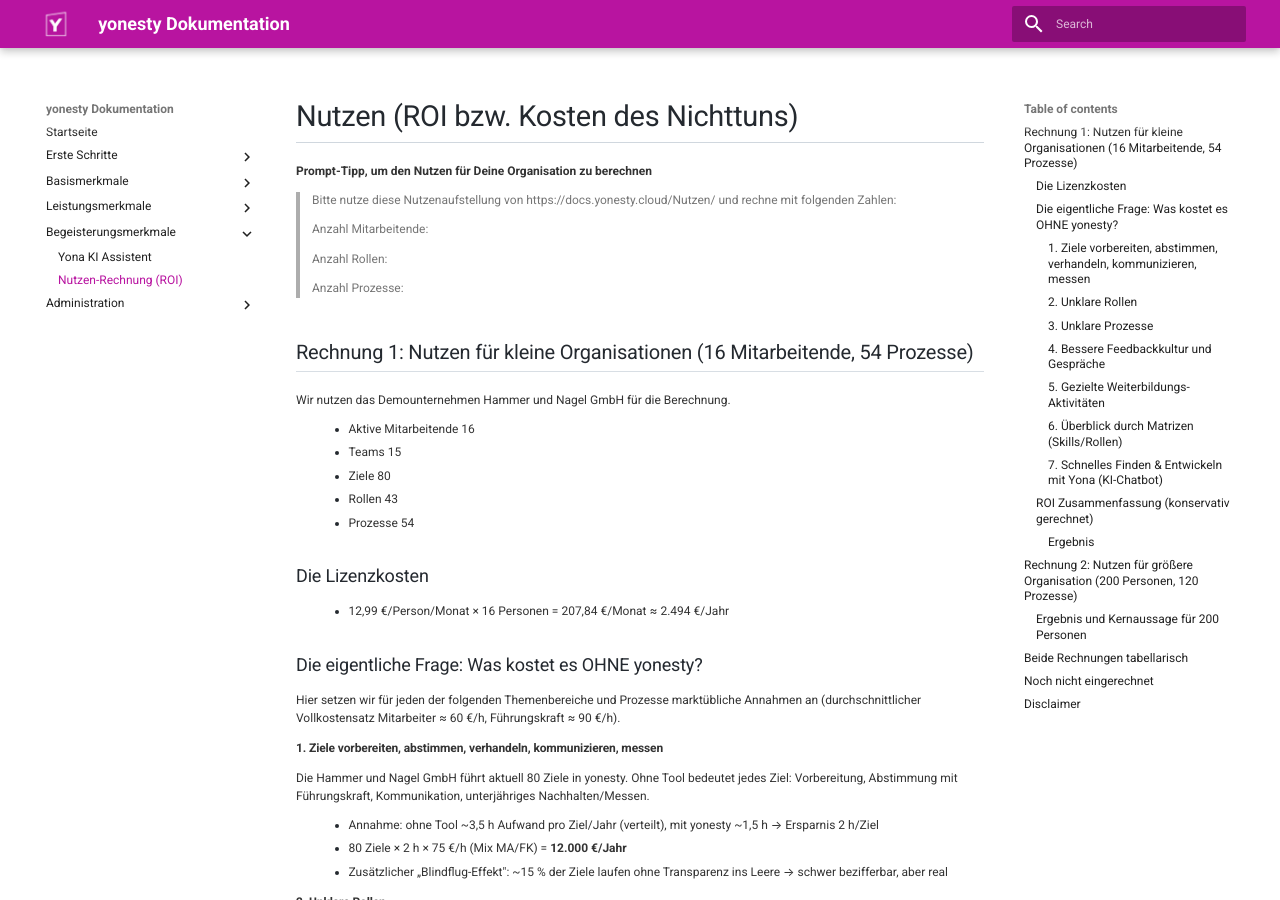
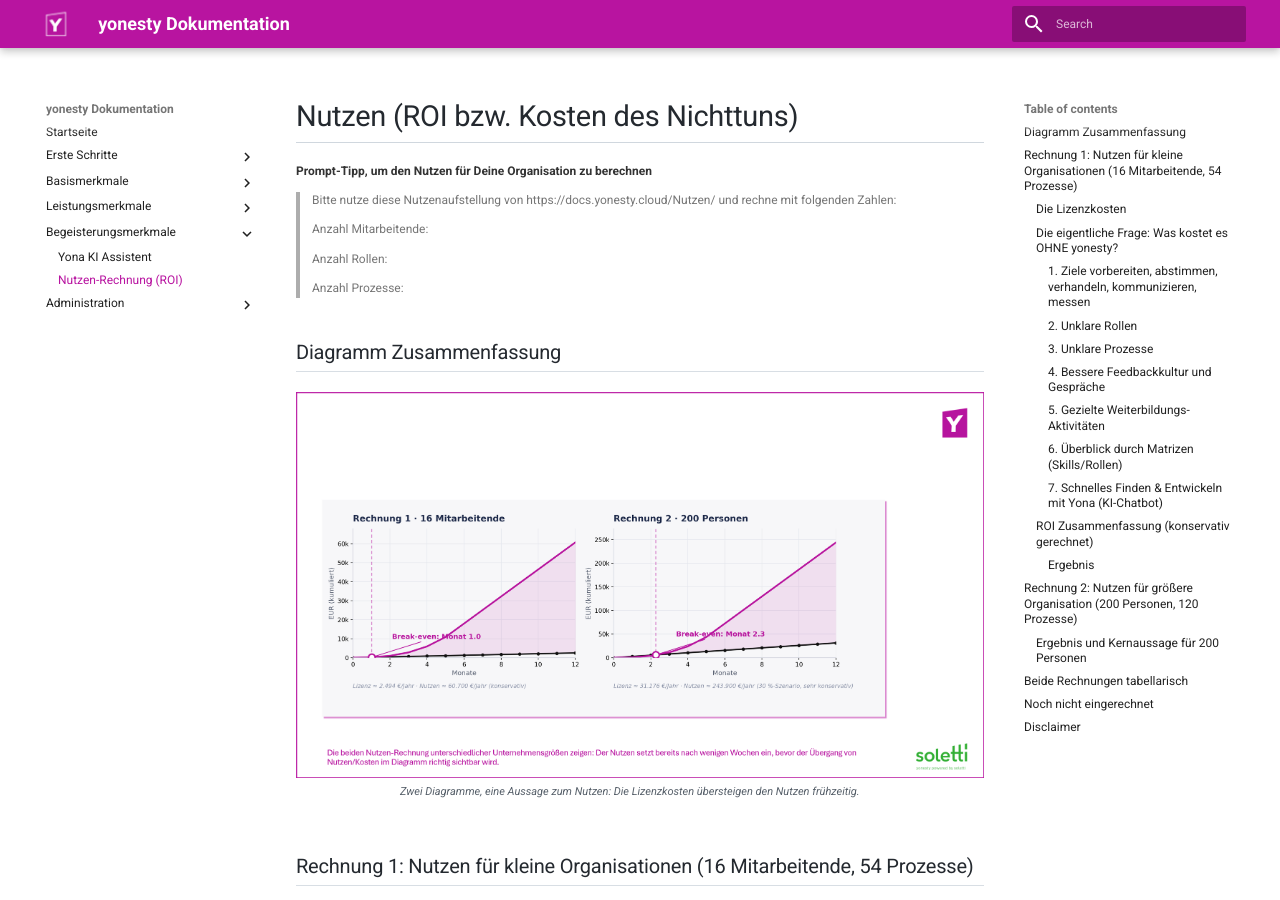
Before and after one commit to ricohaenelsoletti/yonesty, an MkDocs documentation site: the page built from docs/Nutzen.md, in a window 1280 px wide and 900 px high. Built offline with MkDocs 1.6.1 and Material for MkDocs 9.7.7, drawn with Linux system fonts in a browser that asks for light colours.

Commit message:
Update Nutzen.md

```diff
--- a/docs/Nutzen.md
+++ b/docs/Nutzen.md
@@ -8,6 +8,13 @@
 > Anzahl Rollen: <Zahl eingeben>
 >
 > Anzahl Prozesse: <Zahl eingeben>
+
+## Diagramm Zusammenfassung
+
+<figure>
+    <img src="/screenshots/yonesty-Nutzen-ROI.png">
+    <figcaption>Zwei Diagramme, eine Aussage zum Nutzen: Die Lizenzkosten übersteigen den Nutzen frühzeitig.</figcaption>
+</figure>
 
 ## Rechnung 1: Nutzen für kleine Organisationen (16 Mitarbeitende, 54 Prozesse)
 
```
